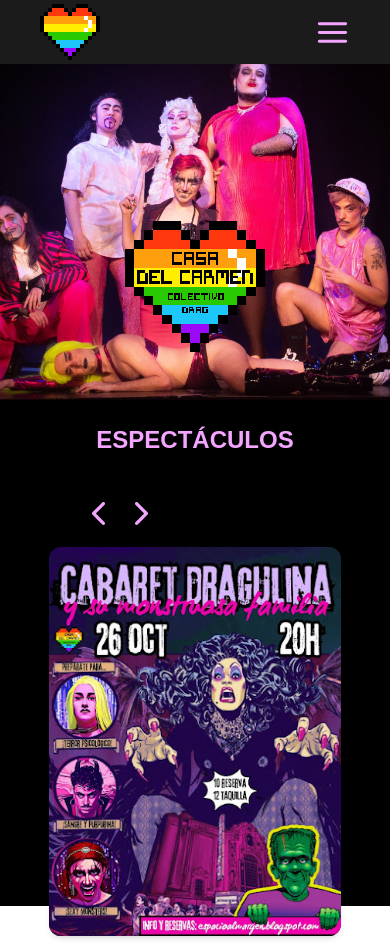
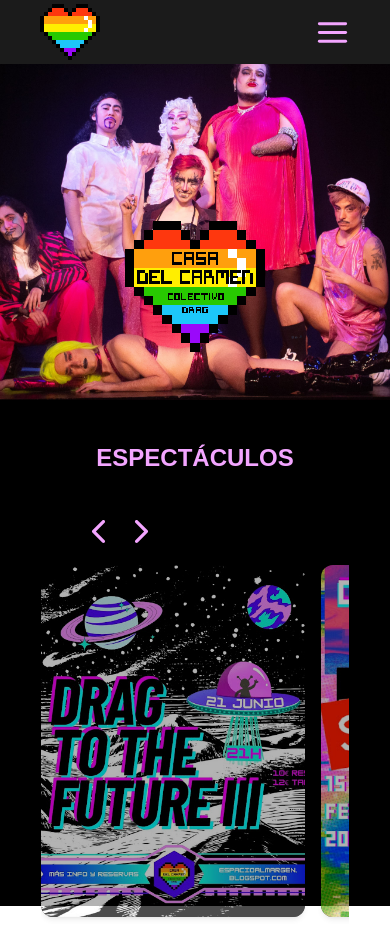
Before and after one commit to AllwarsGIT/Hausofcarmen, a Next.js app: page / in a window 390 px wide. Built offline with nearby package versions, Linux system fonts and the light colour scheme.

Commit message:
Fix for responsive card carousel

```diff
--- a/src/Components/CarouselHome.tsx
+++ b/src/Components/CarouselHome.tsx
@@ -8,16 +8,19 @@ function CarouselHome() {
   const sliderRef = useRef<Slider>(null);
 
   const settings = {
+    autoplay: true,
+    autoplaySpeed: 3000,
     dots: false,
     infinite: true,
     arrows: false, // Desactivamos las flechas internas
-    speed: 400,
+    speed: 1000,
     slidesToShow: 4,
     slidesToScroll: 1,
     draggable: false,
+    centerPadding: "20px",
     responsive: [
       { breakpoint: 1024, settings: { slidesToShow: 2 } },
-      { breakpoint: 640, settings: { slidesToShow: 1 } },
+      { breakpoint: 768, settings: { slidesToShow: 1.1 } },
     ],
   };
 
@@ -63,7 +66,7 @@ function CarouselHome() {
   ];
 
   return (
-    <div className="w-[340px] md:w-[700px] lg:w-[900px] xl:w-[1100px] max-w-6xl mx-auto px-4 mt-10 ">
+    <div className="w-[340px] md:w-[700px] lg:w-[900px] xl:w-[1100px] max-w-6xl mx-auto px-4 mt-10  ">
       {/* Flechas externas */}
       <div className="flex flex-row w-full justify-start items-center gap-2 px-10 mb-4">
         <IoIosArrowBack
--- a/src/Components/CarouselHomeCard.tsx
+++ b/src/Components/CarouselHomeCard.tsx
@@ -9,12 +9,11 @@ interface CarouselHomeCardProps {
 
 function CarouselHomeCard({
   title = "",
-  description = "",
   imageUrl = "",
 }: CarouselHomeCardProps) {
   return (
-    <div className="w-full max-w-[340px] text-white bg-black rounded-xl shadow-md overflow-hidden flex-shrink-0">
-  {/* Contenedor de imagen con proporción fija 3:4 */}
+
+    <div className="w-full max-w-[340px] text-white bg-black rounded-xl shadow-md overflow-hidden opacity-70 flex-shrink-0 transition-all ease-in-out hover:selection:shadow-lg hover:opacity-100 z-10">
       <div className="relative aspect-[3/4]">
         <Image
           src={imageUrl}
--- a/src/app/globals.css
+++ b/src/app/globals.css
@@ -42,3 +42,12 @@ body {
   color: var(--foreground);
   font-family: Arial, Helvetica, sans-serif;
 }
+
+
+
+
+@media (max-width: 768px) {
+  .slick-list {
+    padding: 0 20px !important;
+  }
+}
```
Lines whose indentation alone changed are shown as unchanged.
